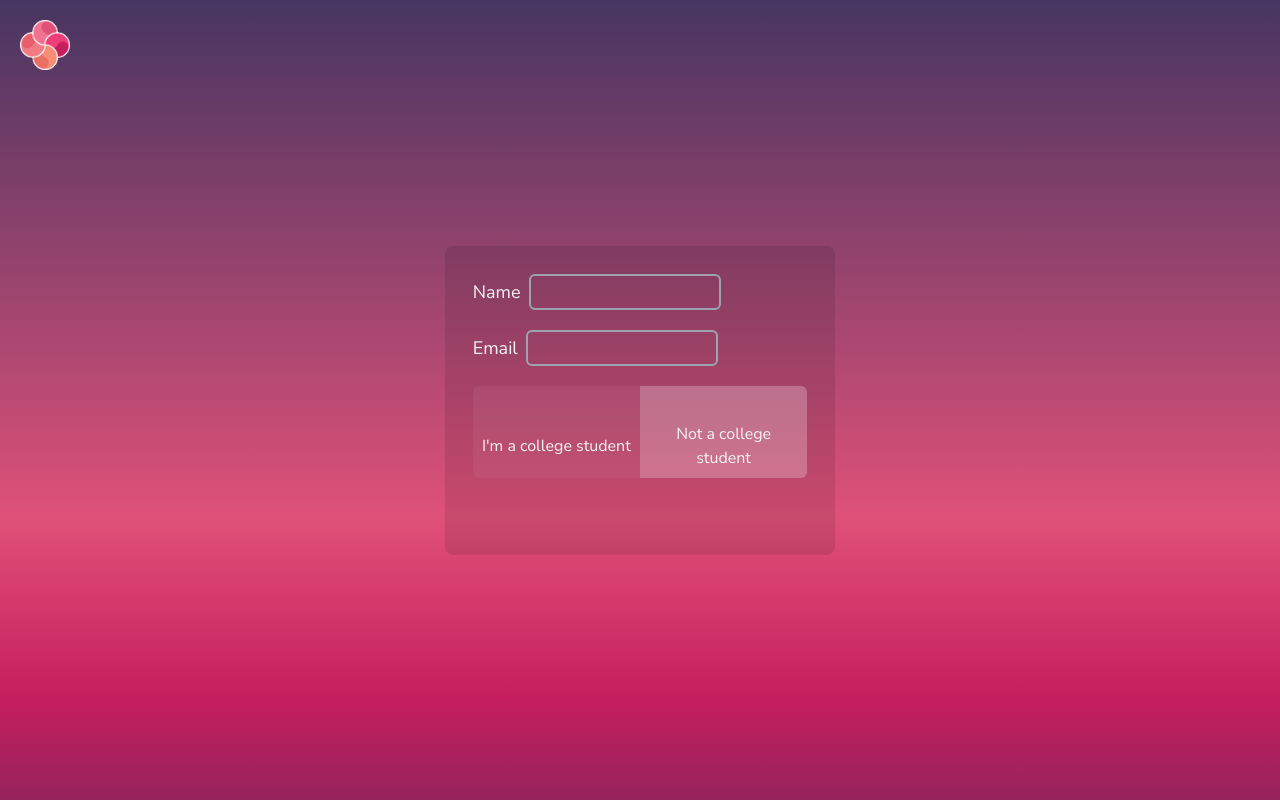
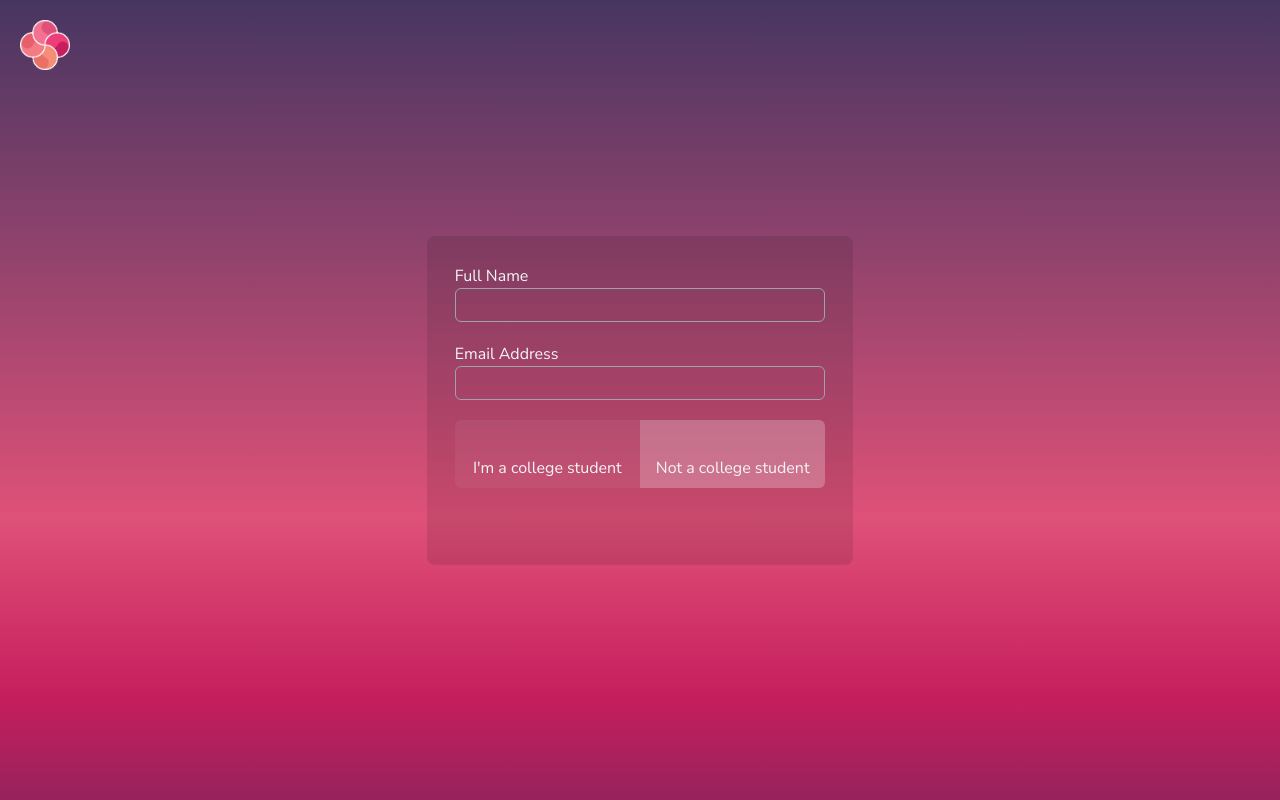
Before and after one commit to ReflectionsProjections/rp2023, a SvelteKit app: page /register in a window 1280 px wide. Built offline with nearby package versions, Linux system fonts and the light colour scheme; some icons are missing.

Commit message:
Align form labels in column, reduce border width

```diff
--- a/src/routes/register/+page.svelte
+++ b/src/routes/register/+page.svelte
@@ -66,26 +66,26 @@
 </script>
 
 <main class="flex h-full">
-	<form class="mx-auto my-auto w-fit text-gray-100 accent-rp-pink">
+	<form class="mx-auto my-auto md:w-1/3 text-gray-100 accent-rp-pink">
 		{#if page == 0}
 			<GlassContainer>
 				<div class="flex flex-col gap-5 mb-3">
-					<div class="flex flex-row items-center">
-						<label class="text-lg" for="name">Name</label>
+					<div class="flex flex-col items-start">
+						<label for="name">Full Name</label>
 						<input
 							id="name"
 							bind:value={formValues.name}
 							required
-							class="bg-transparent border-2 border-gray-400 rounded-md mx-2 h-fit"
+							class="bg-transparent border border-gray-400 rounded-md h-fit w-full"
 						/>
 					</div>
-					<div class="flex flex-row items-center">
-						<label class="text-lg" for="email">Email</label>
+					<div class="flex flex-col items-start">
+						<label for="email">Email Address</label>
 						<input
 							type="email"
 							id="email"
 							bind:value={formValues.email}
-							class="bg-transparent border-2 border-gray-400 rounded-md mx-2 h-fit"
+							class="bg-transparent border border-gray-400 rounded-md h-fit w-full"
 							required
 						/>
 					</div>
@@ -115,7 +115,7 @@
 					<div class="flex flex-row justify-between items-center">
 						<label class="text-lg" for="exp-grad-date">Expected Graduation Year: </label>
 						<input
-							class="bg-rp-dull-pink border-2 border-gray-400 rounded-md mx-2 h-fit"
+							class="bg-rp-dull-pink border border-gray-400 rounded-md mx-2 h-fit"
 							type="date"
 							id="exp-grad-date"
 							required
@@ -126,7 +126,7 @@
 					<div class="flex flex-row items-center">
 						<label class="text-lg" for="major">Major (if applicable): </label>
 						<input
-							class="bg-rp-dull-pink border-2 border-gray-400 rounded-md mx-2 h-fit"
+							class="bg-rp-dull-pink border border-gray-400 rounded-md mx-2 h-fit"
 							type="text"
 							id="major"
 							bind:value={formValues.major}
@@ -136,7 +136,7 @@
 						<div class="flex flex-row items-center">
 							<label class="text-lg" for="college-name">Name of University: </label>
 							<input
-								class="bg-rp-dull-pink border-2 border-gray-400 rounded-md mx-2 h-fit"
+								class="bg-rp-dull-pink border border-gray-400 rounded-md mx-2 h-fit"
 								type="text"
 								id="college-name"
 								bind:value={formValues.collegeName}
@@ -154,7 +154,7 @@
 				<div class="flex flex-row items-center mb-3">
 					<label class="text-lg" for="occupation">Current Occupation </label>
 					<input
-						class="bg-rp-dull-pink border-2 border-gray-400 rounded-md mx-2 h-fit"
+						class="bg-rp-dull-pink border border-gray-400 rounded-md mx-2 h-fit"
 						type="text"
 						id="occupation"
 						bind:value={formValues.occupation}
@@ -212,13 +212,13 @@
 								id={raceId}
 								value={raceId}
 								bind:group={formValues.race}
-								class="bg-rp-dull-pink border-2 border-gray-400 rounded-md mx-2 h-fit"
+								class="bg-rp-dull-pink border border-gray-400 rounded-md mx-2 h-fit"
 							/>
 							<label class="text-lg" for={raceId}>{displayText}</label> <br />
 						{/each}
 						<label class="text-lg" for="other">Other</label>
 						<input
-							class="bg-rp-dull-pink border-2 border-gray-400 rounded-md mx-2 h-fit"
+							class="bg-rp-dull-pink border border-gray-400 rounded-md mx-2 h-fit"
 							type="text"
 							id="other"
 							bind:value={formValues.raceOther}
@@ -259,7 +259,7 @@
 						<option value="Gluten-Free">Gluten-Free</option>
 						<option value="none">No dietary restrictions</option>
 						<input
-							class="bg-rp-dull-pink border-2 border-gray-400 rounded-md mx-2 h-fit"
+							class="bg-rp-dull-pink border border-gray-400 rounded-md mx-2 h-fit"
 							type="other"
 							id="food-other"
 							bind:value={formValues.foodOther}
@@ -280,14 +280,14 @@
 							type="file"
 							name="resume"
 							accept="application/pdf, application/msword, .doc, .docx"
-							class="bg-rp-dull-pink border-2 border-gray-400 rounded-md mx-2 h-fit"
+							class="bg-rp-dull-pink border border-gray-400 rounded-md mx-2 h-fit"
 						/>
 					</div>
 
 					<div>
 						<label class="text-lg" for="job-type">Job Type Interest: </label>
 						<input
-							class="bg-rp-dull-pink border-2 border-gray-400 rounded-md mx-2 h-fit"
+							class="bg-rp-dull-pink border border-gray-400 rounded-md mx-2 h-fit"
 							type="checkbox"
 							id="full-time"
 							value="full-time"
@@ -299,11 +299,11 @@
 							id="internship"
 							value="internship"
 							bind:group={formValues.jobTypeInterest}
-							class="bg-rp-dull-pink border-2 border-gray-400 rounded-md mx-2 h-fit"
+							class="bg-rp-dull-pink border border-gray-400 rounded-md mx-2 h-fit"
 						/>
 						<label class="text-lg" for="internship">Internship</label>
 						<input
-							class="bg-rp-dull-pink border-2 border-gray-400 rounded-md mx-2 h-fit"
+							class="bg-rp-dull-pink border border-gray-400 rounded-md mx-2 h-fit"
 							type="checkbox"
 							id="co-op"
 							value="co-op"
@@ -315,7 +315,7 @@
 					<div class="flex flex-row items-center">
 						<label class="text-lg" for="portfolio">Portfolio Link/LinkedIn: </label>
 						<input
-							class="bg-rp-dull-pink border-2 border-gray-400 rounded-md mx-2 h-fit"
+							class="bg-rp-dull-pink border border-gray-400 rounded-md mx-2 h-fit"
 							type="url"
 							bind:value={formValues.portfolioLink}
 						/>
@@ -339,7 +339,7 @@
 									id={extraEventId}
 									value={extraEventId}
 									bind:group={formValues.mechPuzzle}
-									class="bg-rp-dull-pink border-2 border-gray-400 rounded-md mx-2 h-fit"
+									class="bg-rp-dull-pink border border-gray-400 rounded-md mx-2 h-fit"
 								/>
 								<label class="text-lg" for={extraEventId}>{displayText}</label>
 							</div>
@@ -359,7 +359,7 @@
 					{#each referralOptions as { referralId, displayText }}
 						<span class="flex flex-row items-center">
 							<input
-								class="bg-rp-dull-pink border-2 border-gray-400 rounded-md mx-2 h-fit"
+								class="bg-rp-dull-pink border border-gray-400 rounded-md mx-2 h-fit"
 								type="checkbox"
 								id={referralId}
 								value={referralId}
@@ -371,7 +371,7 @@
 
 					<label class="text-lg" for="marketin-other">Other: </label>
 					<input
-						class="bg-rp-dull-pink border-2 border-gray-400 rounded-md mx-2 h-fit"
+						class="bg-rp-dull-pink border border-gray-400 rounded-md mx-2 h-fit"
 						type="text"
 						id="marketing-other"
 						bind:value={formValues.marketingOther}
```
